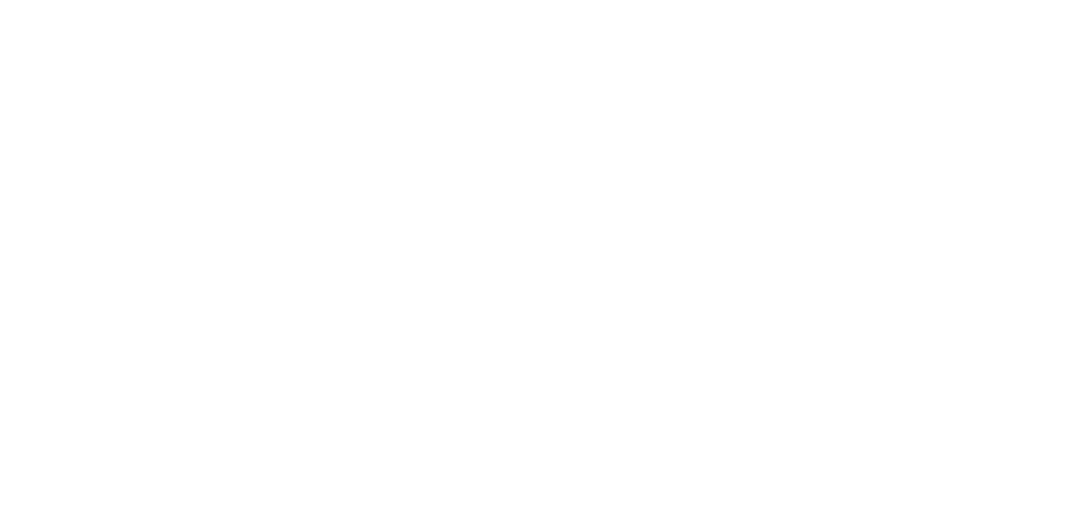
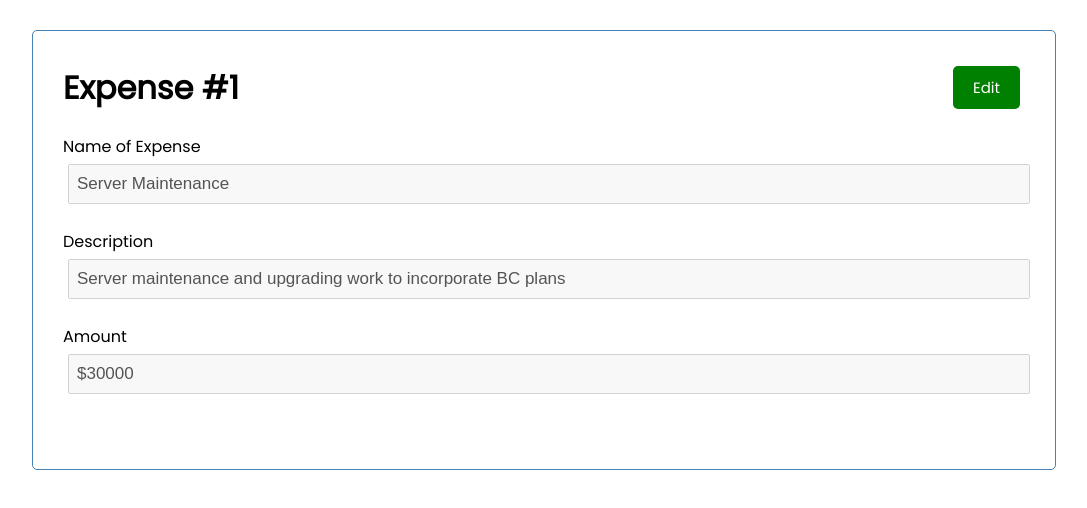
Before and after one commit to lkng95/TT2_3, a React (Create React App) app in the folder budget-buddy/: page /expense in a window 1280 px wide. Before the commit this address had no page. Shown: the top 508 px of the page, without its empty margins (96-1183 px from the left). Built offline with nearby package versions, Linux system fonts and the light colour scheme.

Commit message:
Added expense page

```diff
--- a/budget-buddy/src/App.js
+++ b/budget-buddy/src/App.js
@@ -1,12 +1,13 @@
 import { BrowserRouter, Routes, Route } from "react-router-dom";
 import LoginPage from "./pages/LoginPage";
-import "./App.css";
+import ViewExpenses from "./components/ViewExpenses";
 
 function App() {
   return (
     <BrowserRouter>
       <Routes>
         <Route exact path="/" element={<LoginPage />} />
+        <Route exact path="/expense" element={<ViewExpenses />} />
       </Routes>
     </BrowserRouter>
   );
--- /dev/null
+++ b/budget-buddy/src/components/ViewExpenses.js
@@ -0,0 +1,70 @@
+import { useState } from "react";
+import Button from "../components/Button";
+function ViewExpenses({ expenseData }) {
+  const testData = {
+    id: "1",
+    name: "Server Maintenance",
+    description:
+      "Server maintenance and upgrading work to incorporate BC plans",
+    amt: "30000",
+    created_at: "2021-11-04T16:00:00.000Z",
+    created_by: "Jacky",
+    updated_at: "2021-11-06T16:00:00.000Z",
+    updated_by: "Jacky",
+  };
+
+  const [allowEditing, setAllowEditing] = useState(false);
+
+  const [expenseID, setExpenseID] = useState(testData.id);
+  const [expenseName, setExpenseName] = useState(testData.name);
+  const [description, setDescription] = useState(testData.description);
+  const [amt, setAmt] = useState(testData.amt);
+
+  const toggleEditMode = () => {
+    setAllowEditing(!allowEditing);
+  };
+
+  return (
+    <div className="container">
+      <div className="header">
+        <h1>Expense #{expenseID}</h1>
+        <Button color="green" text="Edit" onClick={toggleEditMode} />
+      </div>
+
+      <form className="add-form">
+        <div className="form-control">
+          <label>Name of Expense</label>
+          <input
+            type="text"
+            placeholder="Input expense name"
+            value={expenseName}
+            onChange={(e) => setExpenseName(e.target.value)}
+            disabled={!allowEditing}
+          />
+        </div>
+        <div className="form-control">
+          <label>Description</label>
+          <input
+            type="text"
+            placeholder="Input description"
+            value={description}
+            onChange={(e) => setDescription(e.target.value)}
+            disabled={!allowEditing}
+          />
+        </div>
+        <div className="form-control">
+          <label>Amount</label>
+          <input
+            type="text"
+            placeholder="Input description"
+            value={"$" + amt}
+            onChange={(e) => setAmt(e.target.value)}
+            disabled={!allowEditing}
+          />
+        </div>
+      </form>
+    </div>
+  );
+}
+
+export default ViewExpenses;
--- a/budget-buddy/src/index.css
+++ b/budget-buddy/src/index.css
@@ -76,6 +76,10 @@
   margin-bottom: 40px;
 }
 
+.expense-form {
+  margin: 40px;
+}
+
 .form-control {
   margin: 20px 0;
 }
--- a/budget-buddy/src/pages/LoginPage.js
+++ b/budget-buddy/src/pages/LoginPage.js
@@ -1,4 +1,3 @@
-import React from "react";
 import { useState, useEffect } from "react";
 import Button from "../components/Button";
 import firebase from "../firebase.js";
```
Also changed, not shown: 1 other file (tests, documents, lock files or other folders).
